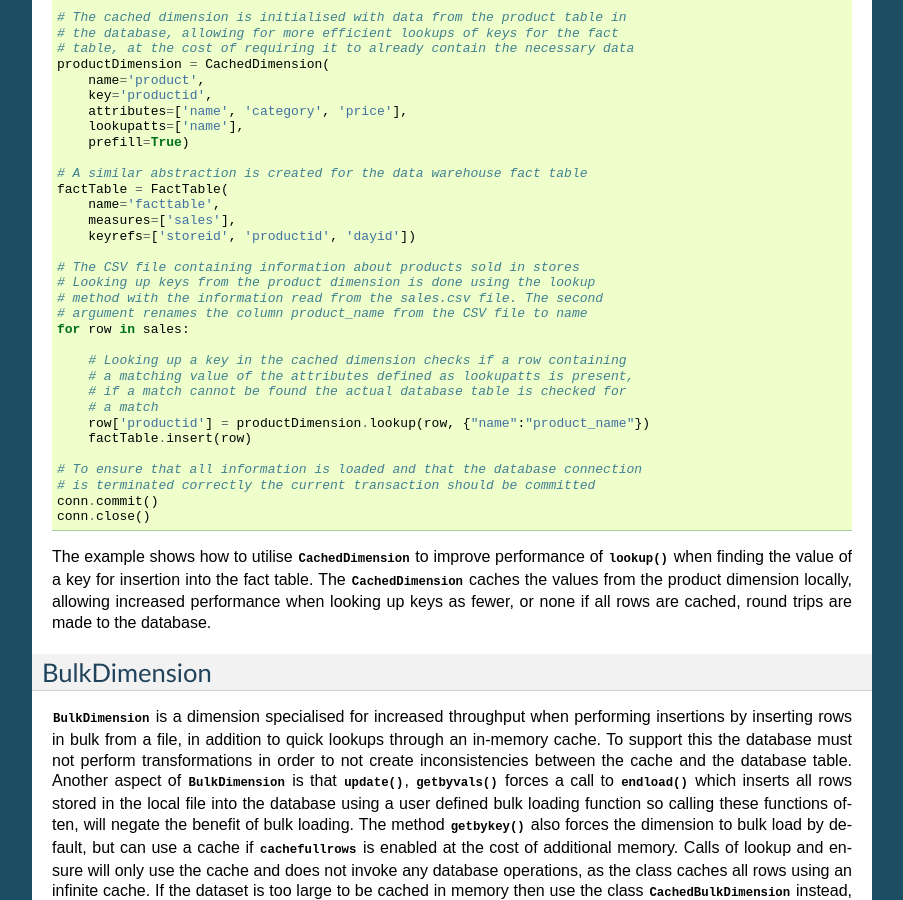
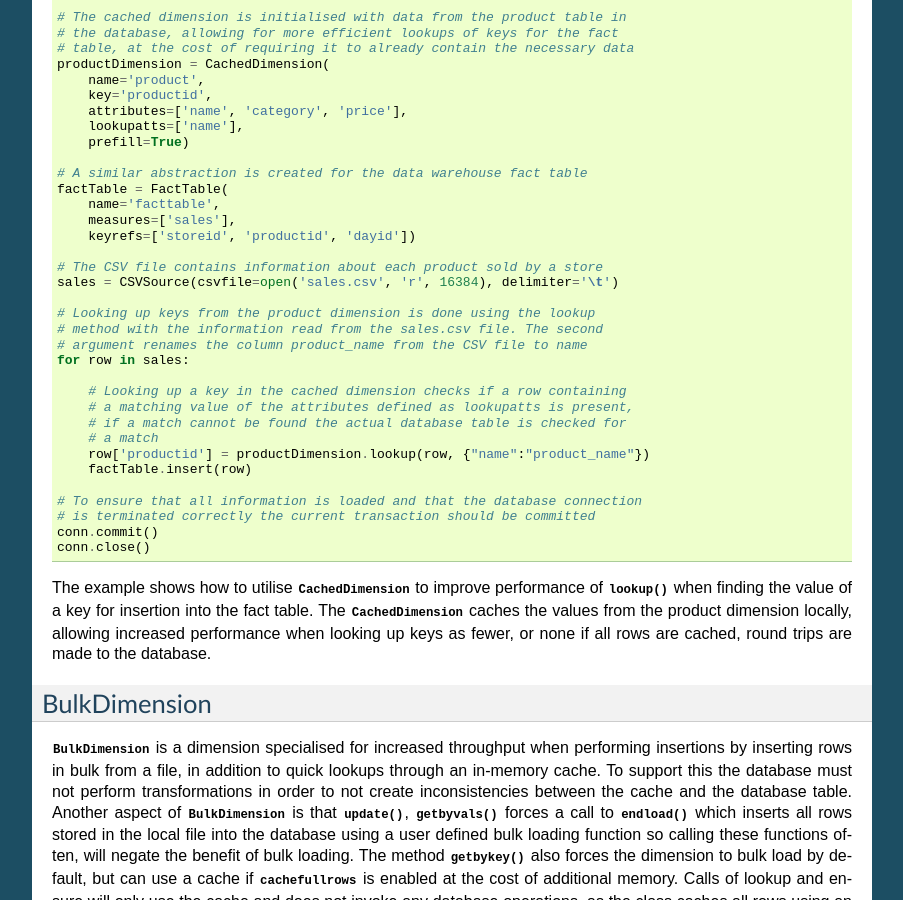
Before and after one commit to chrthomsen/pygrametl, a Sphinx documentation site: the page built from docs/examples/dimensions.rst, in a window 1280 px wide and 900 px high, scrolled down 1727 px. Shown: the whole window, without its empty margins (198-1101 px from the left). Built offline with Sphinx 7.4.7, drawn with Linux system fonts in a browser that asks for light colours; pages that are not in the unit, such as notebooks, are missing from menus.

Commit message:
Add sales to the example for CachedDimension

```diff
--- a/docs/examples/dimensions.rst
+++ b/docs/examples/dimensions.rst
@@ -128,7 +128,9 @@ violation of this.
         measures=['sales'],
         keyrefs=['storeid', 'productid', 'dayid'])
 
-    # The CSV file containing information about products sold in stores
+    # The CSV file contains information about each product sold by a store
+    sales = CSVSource(csvfile=open('sales.csv', 'r', 16384), delimiter='\t')
+
     # Looking up keys from the product dimension is done using the lookup
     # method with the information read from the sales.csv file. The second
     # argument renames the column product_name from the CSV file to name
```
